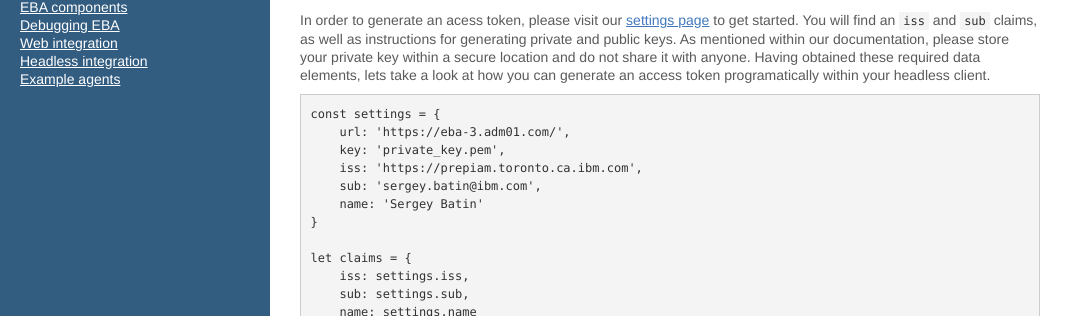
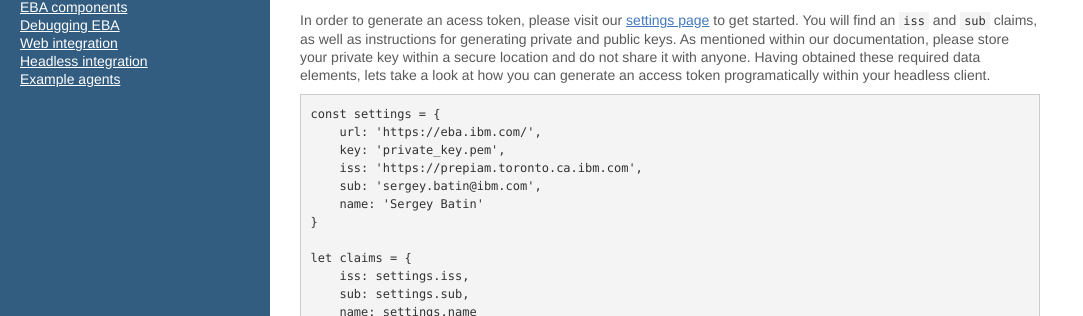
Before and after one commit to ibm-watson-embedded-business-assistant/eba-example-agents, a Jekyll site: the page built from docs/integration/Headless.md, in a window 1280 px wide and 900 px high. Shown: the part 264-580 px from the top of the window, without its empty margins (0-1083 px from the left). Built offline with Jekyll 4.4.1, drawn with Linux system fonts in a browser that asks for light colours; our own code applies the rules of GitHub Pages for plain Markdown files; the repository's description, which GitHub fills in, is left out; some of the changed lines change nothing that is shown; some of the changed text lies outside the part shown.

Commit message:
Update Headless.md

````diff
--- a/docs/integration/Headless.md
+++ b/docs/integration/Headless.md
@@ -12,7 +12,7 @@
 
 ```
 const settings = {
-    url: 'https://eba-3.adm01.com/',
+    url: 'https://eba.ibm.com/',
     key: 'private_key.pem',
     iss: 'https://prepiam.toronto.ca.ibm.com',
     sub: 'sergey.batin@ibm.com',
````
